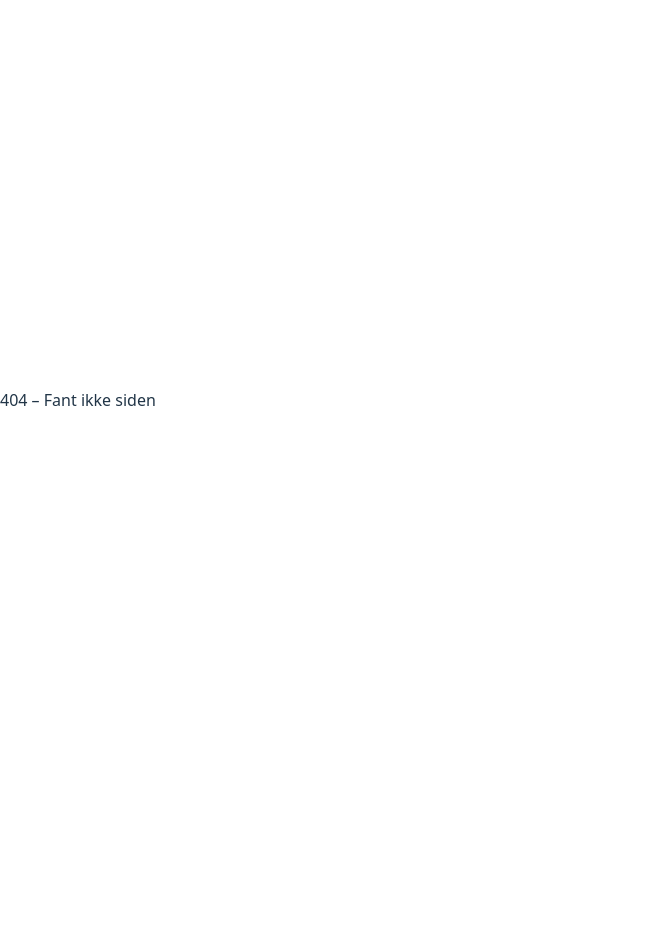
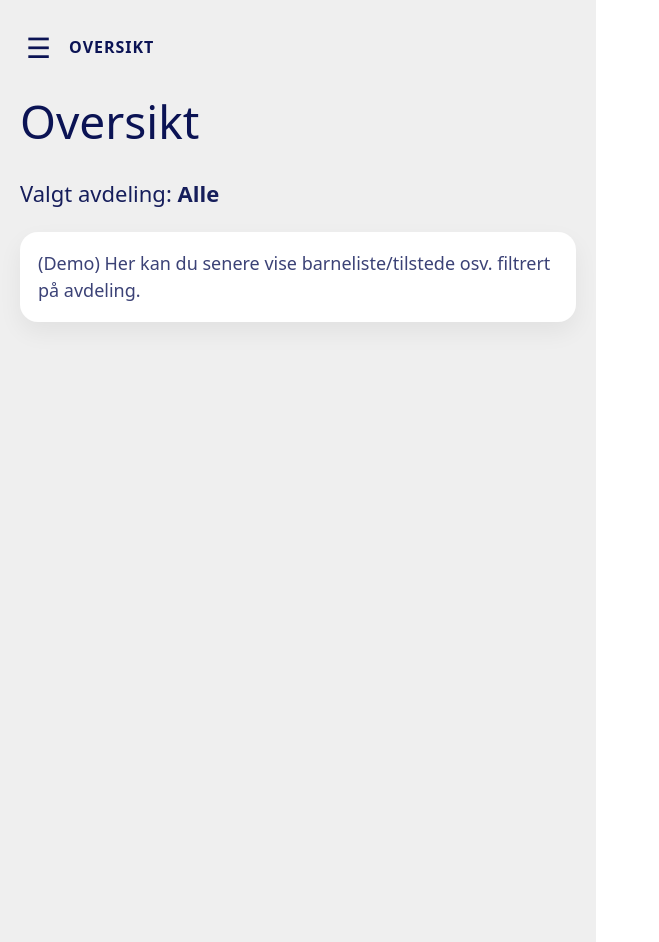
Before and after one commit to DR4G0N101/PRO203_agileproject, a React (Vite) app: page /overview in a window 1280 px wide. Before the commit this address had no page. Shown: the whole page, without its empty margins (0-659 px from the left). Before the commit the page ends 800 px from the top, so only its background shows below. Built offline with nearby package versions, Linux system fonts and the light colour scheme.

Commit message:
testing burgermeny

```diff
--- /dev/null
+++ b/src/pages/Overview.jsx
@@ -0,0 +1,106 @@
+import { useState } from "react";
+import BurgerMenu from "../components/BurgerMenu";
+import "../pages/settings/settings.css"; // bruker samme app-stil/padding (valgfritt)
+
+export default function Overview() {
+  const [menuOpen, setMenuOpen] = useState(false);
+  const [department, setDepartment] = useState("alle");
+
+  const departmentLabel = {
+    alle: "Alle",
+    rompetroll: "Rompetroll",
+    askeladden: "Askeladden",
+    firklover: "Firkløver",
+  }[department];
+
+  return (
+    <div className="settings-screen">
+      {/* toppområde */}
+      <div style={{ display: "flex", alignItems: "center", gap: 12 }}>
+        <button
+          type="button"
+          onClick={() => setMenuOpen(true)}
+          style={{
+            border: "none",
+            background: "transparent",
+            fontSize: 28,
+            cursor: "pointer",
+            color: "var(--navy)",
+            padding: 6,
+          }}
+          aria-label="Åpne meny"
+        >
+          ☰
+        </button>
+
+        <div style={{ fontWeight: 800, letterSpacing: "0.06em" }}>OVERSIKT</div>
+      </div>
+
+      <h1 style={{ marginTop: 24, fontSize: 46, fontWeight: 500, color: "var(--navy)" }}>
+        Oversikt
+      </h1>
+
+      <p style={{ marginTop: 10, fontSize: 22, color: "var(--navy)", opacity: 0.95 }}>
+        Valgt avdeling: <strong>{departmentLabel}</strong>
+      </p>
+
+      <div
+        style={{
+          marginTop: 18,
+          background: "#fff",
+          borderRadius: 18,
+          boxShadow: "var(--shadow)",
+          padding: 18,
+          maxWidth: 520,
+        }}
+      >
+        <div style={{ fontSize: 18, opacity: 0.8 }}>
+          (Demo) Her kan du senere vise barneliste/tilstede osv. filtrert på avdeling.
+        </div>
+      </div>
+
+      {/* Burger menu */}
+      <BurgerMenu
+        open={menuOpen}
+        onClose={() => setMenuOpen(false)}
+        title="VELG"
+        sections={[
+          {
+            heading: "Alle",
+            items: [
+              {
+                label: "Alle",
+                value: "alle",
+                active: department === "alle",
+                onSelect: setDepartment,
+              },
+            ],
+          },
+          {
+            heading: "Avdelinger",
+            items: [
+              {
+                label: "Rompetroll",
+                value: "rompetroll",
+                active: department === "rompetroll",
+                onSelect: setDepartment,
+              },
+              {
+                label: "Askeladden",
+                value: "askeladden",
+                active: department === "askeladden",
+                onSelect: setDepartment,
+              },
+              {
+                label: "Firkløver",
+                value: "firklover",
+                active: department === "firklover",
+                onSelect: setDepartment,
+              },
+            ],
+          },
+        ]}
+      />
+    </div>
+  );
+}
--- a/src/routes/AppRoutes.jsx
+++ b/src/routes/AppRoutes.jsx
@@ -12,11 +12,18 @@ import ChangePassword from "../pages/settings/subpages/ChangePassword";
 import DeleteAccount from "../pages/settings/subpages/DeleteAccount";
 import Privacy from "../pages/settings/subpages/Privacy";
 
+// overview (ligger direkte i pages/)
+import Overview from "../pages/Overview";
+
 export default function AppRoutes() {
   return (
     <Routes>
       <Route path="/" element={<Navigate to="/settings" replace />} />
 
+      {/* OVERVIEW */}
+      <Route path="/overview" element={<Overview />} />
+
+      {/* SETTINGS */}
       <Route path="/settings" element={<SettingsLayout />}>
         <Route index element={<SettingsMain />} />
         <Route path="preferences" element={<Preferences />} />
```
